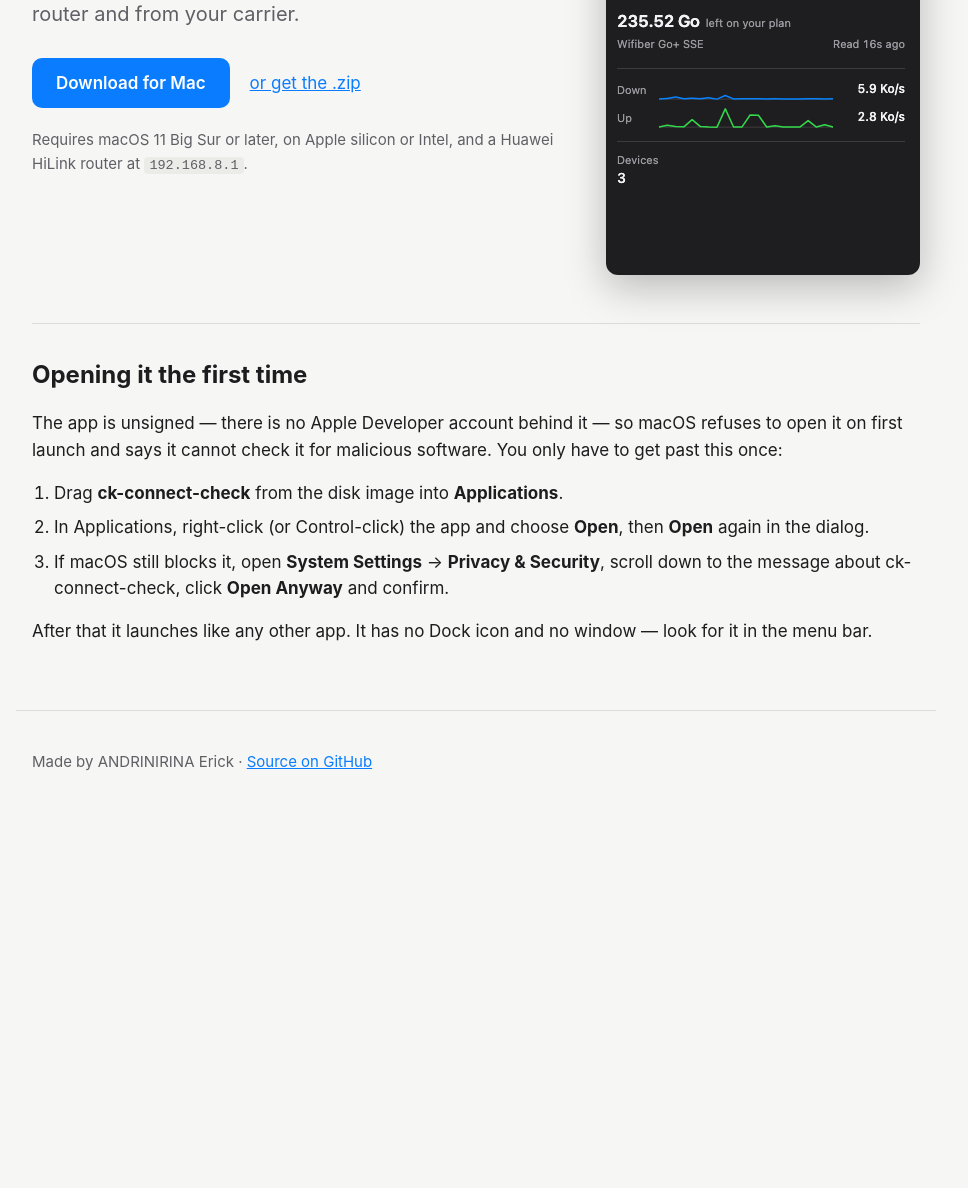
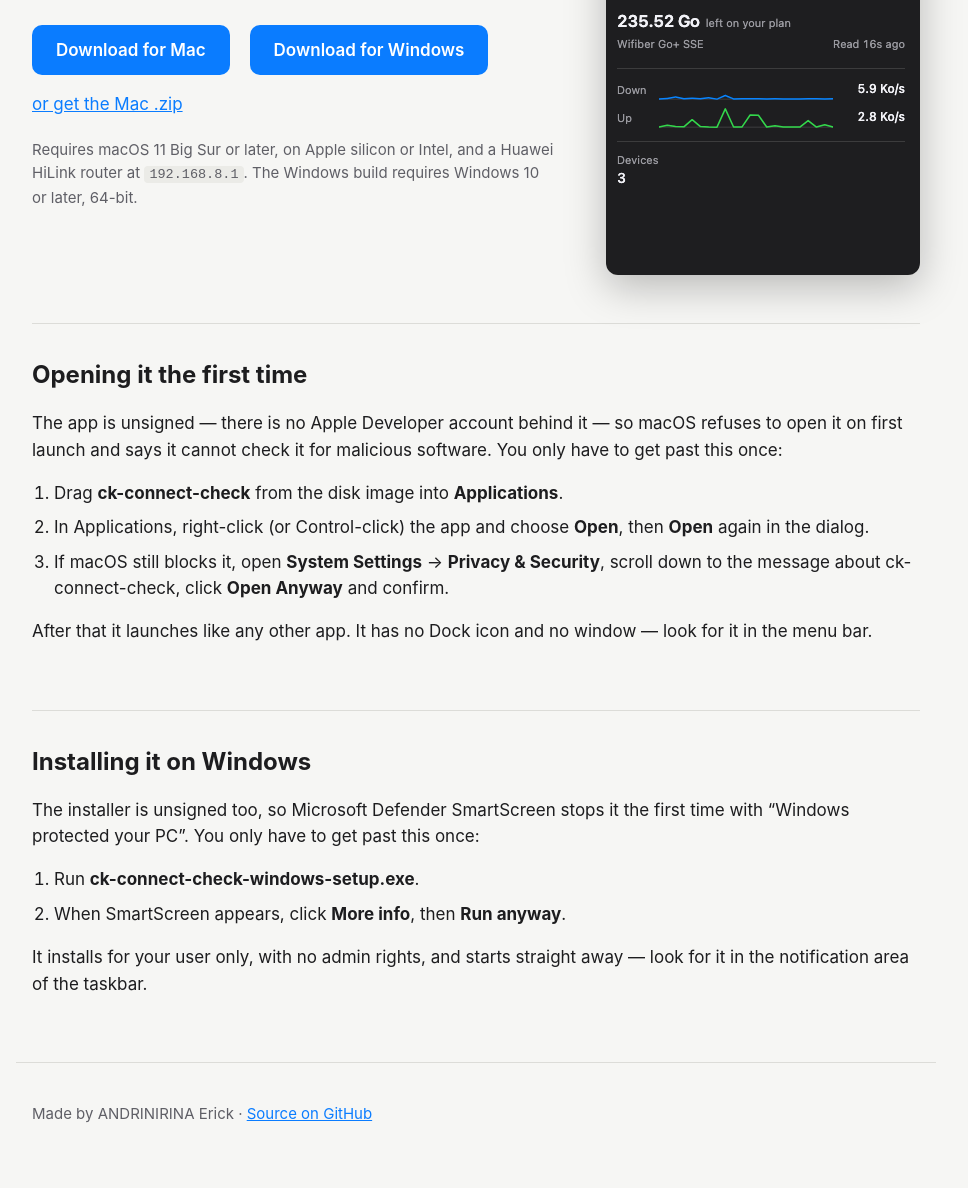
Before and after one commit to ckandrinirina/ck-connect-check, an Electron app: page site/index.html in a window 1280 px wide. Shown: the part 294-1482 px from the top of the page, without its empty margins (164-1132 px from the left). Before the commit the page ends 1130 px from the top, so only its background shows below. Drawn offline with Linux system fonts and the light colour scheme.

Commit message:
feat(T-99): version 1.1.0 releases a Windows Setup.exe beside the Mac build, and the download page offers both

```diff
--- a/package.json
+++ b/package.json
@@ -1,6 +1,6 @@
 {
   "name": "ck-connect-check",
-  "version": "1.0.0",
+  "version": "1.1.0",
   "private": true,
   "description": "macOS menu bar app showing mobile data usage from a Huawei HiLink router",
   "author": "ANDRINIRINA Erick",
--- a/site/index.html
+++ b/site/index.html
@@ -6,7 +6,7 @@
     <title>ck-connect-check</title>
     <meta
       name="description"
-      content="A macOS menu bar app that shows how much of your mobile data plan is left, read from a Huawei HiLink router."
+      content="A menu bar app for macOS, and a tray app for Windows, that shows how much of your mobile data plan is left, read from a Huawei HiLink router."
     />
     <link rel="stylesheet" href="style.css" />
   </head>
@@ -27,15 +27,21 @@
               >Download for Mac</a
             >
             <a
+              class="button"
+              href="https://github.com/ckandrinirina/ck-connect-check/releases/latest/download/ck-connect-check-windows-setup.exe"
+              >Download for Windows</a
+            >
+            <a
               class="secondary"
               href="https://github.com/ckandrinirina/ck-connect-check/releases/latest/download/ck-connect-check-mac.zip"
-              >or get the .zip</a
+              >or get the Mac .zip</a
             >
           </div>
 
           <p class="requirement">
             Requires macOS 11 Big Sur or later, on Apple silicon or Intel, and a
-            Huawei HiLink router at <code>192.168.8.1</code>.
+            Huawei HiLink router at <code>192.168.8.1</code>. The Windows build
+            requires Windows 10 or later, 64-bit.
           </p>
         </div>
 
@@ -77,6 +83,26 @@
           window — look for it in the menu bar.
         </p>
       </section>
+
+      <section class="open-anyway">
+        <h2>Installing it on Windows</h2>
+        <p>
+          The installer is unsigned too, so Microsoft Defender SmartScreen
+          stops it the first time with “Windows protected your PC”. You only
+          have to get past this once:
+        </p>
+        <ol>
+          <li>Run <strong>ck-connect-check-windows-setup.exe</strong>.</li>
+          <li>
+            When SmartScreen appears, click <strong>More info</strong>, then
+            <strong>Run anyway</strong>.
+          </li>
+        </ol>
+        <p>
+          It installs for your user only, with no admin rights, and starts
+          straight away — look for it in the notification area of the taskbar.
+        </p>
+      </section>
     </main>
 
     <footer>
```
Also changed, not shown: .github/workflows/release.yml, README.md, test/release/readme.test.ts, test/release/release-workflow.test.ts, test/release/site.test.ts, 1 other file.
